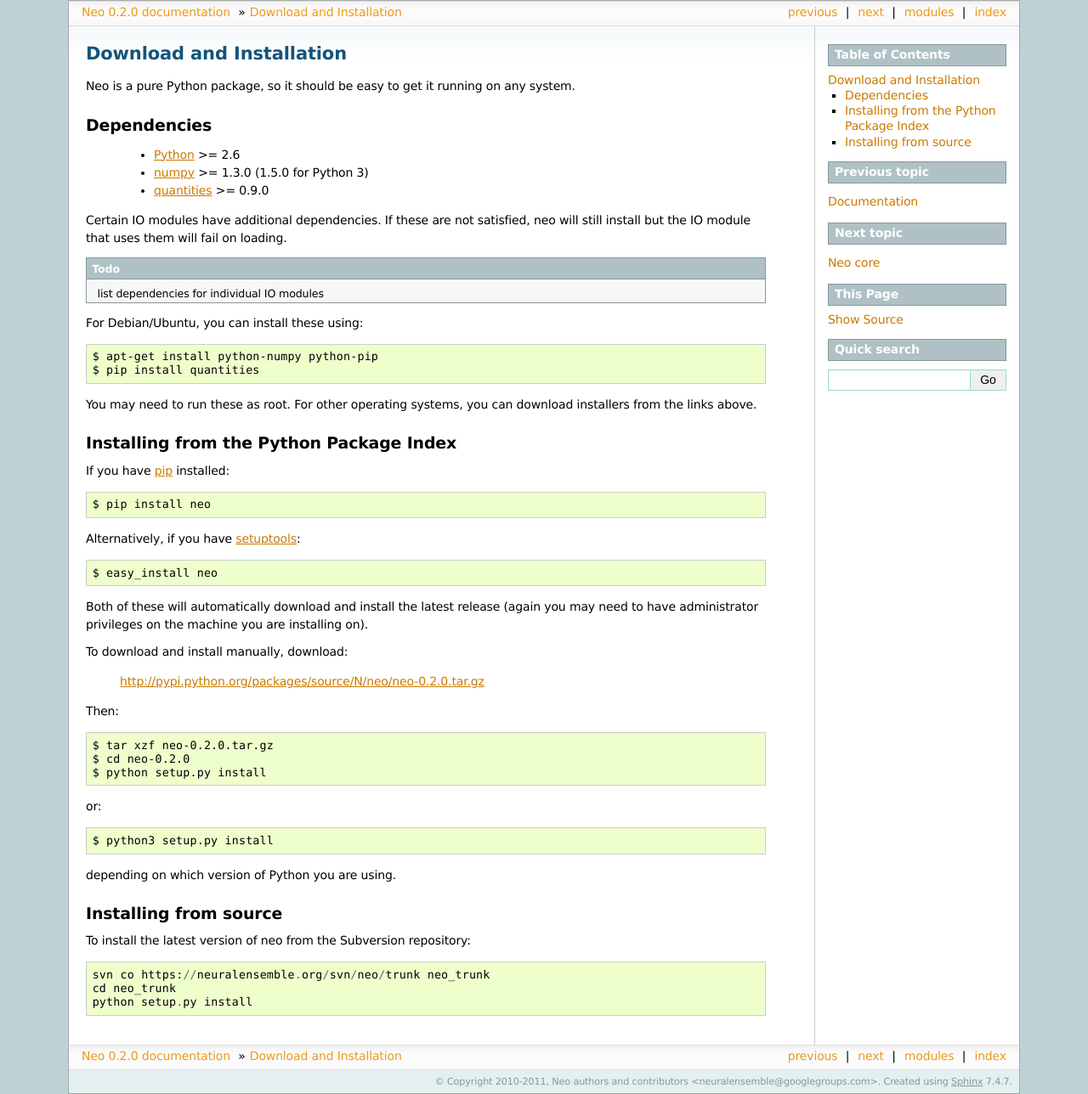
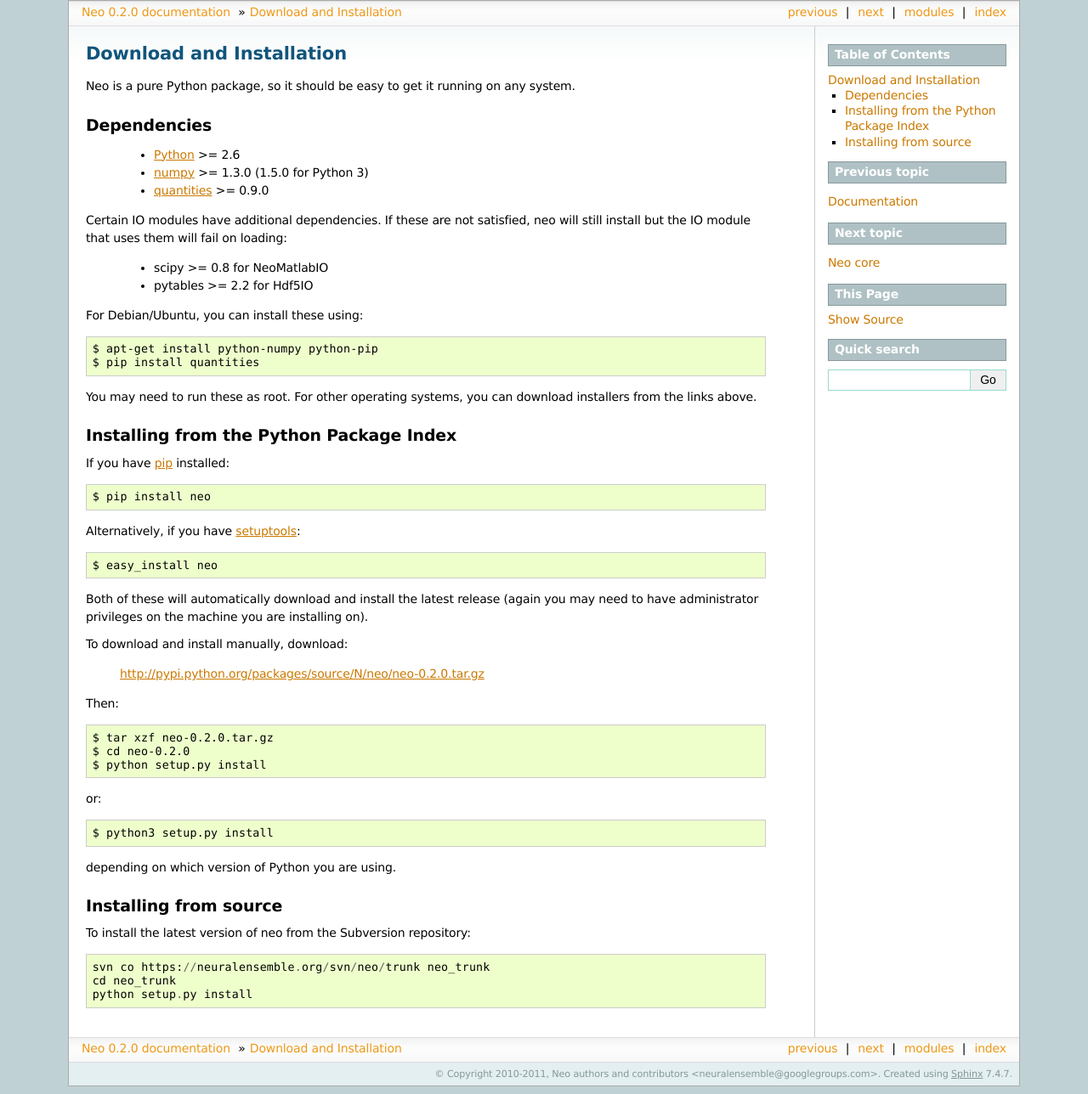
Before and after one commit to NeuralEnsemble/python-neo, a Sphinx documentation site: the page built from doc/source/install.rst, in a window 1280 px wide. Shown: the whole page at 85% size. Built offline with Sphinx 7.4.7, drawn with Linux system fonts in a browser that asks for light colours; pages that are not in the unit, such as notebooks, are missing from menus.

Commit message:
Depencies list.
git-svn-id: https://neuralensemble.org/svn/neo/trunk@437 acbc63fc-6c75-0410-9d68-8fa99cba188a

```diff
--- a/doc/source/install.rst
+++ b/doc/source/install.rst
@@ -13,9 +13,11 @@
     * quantities_ >= 0.9.0
 
 Certain IO modules have additional dependencies. If these are not satisfied,
-neo will still install but the IO module that uses them will fail on loading.
+neo will still install but the IO module that uses them will fail on loading:
 
-.. todo:: list dependencies for individual IO modules
+   * scipy >= 0.8 for NeoMatlabIO
+   * pytables >= 2.2 for Hdf5IO
+
 
 For Debian/Ubuntu, you can install these using::
 
```
